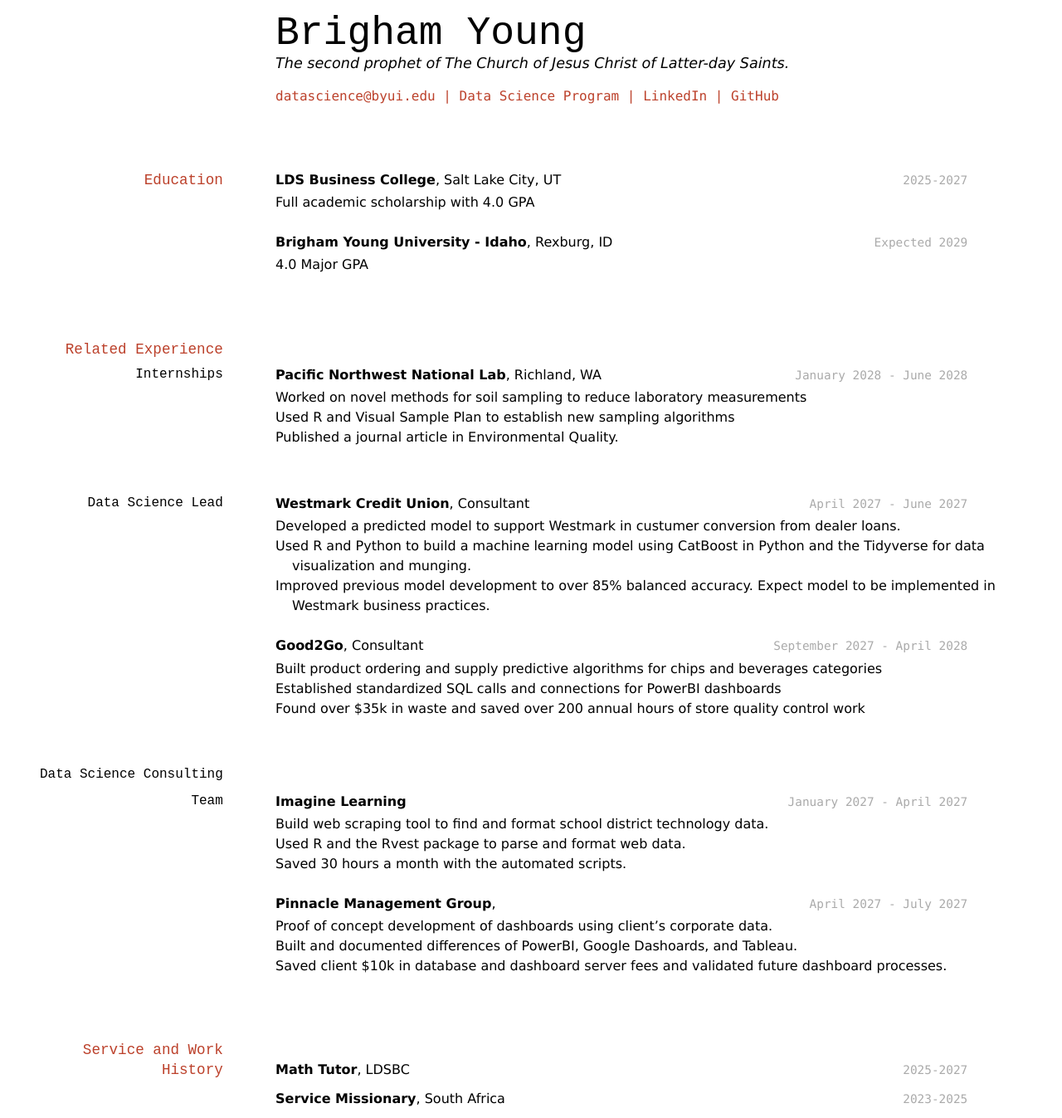
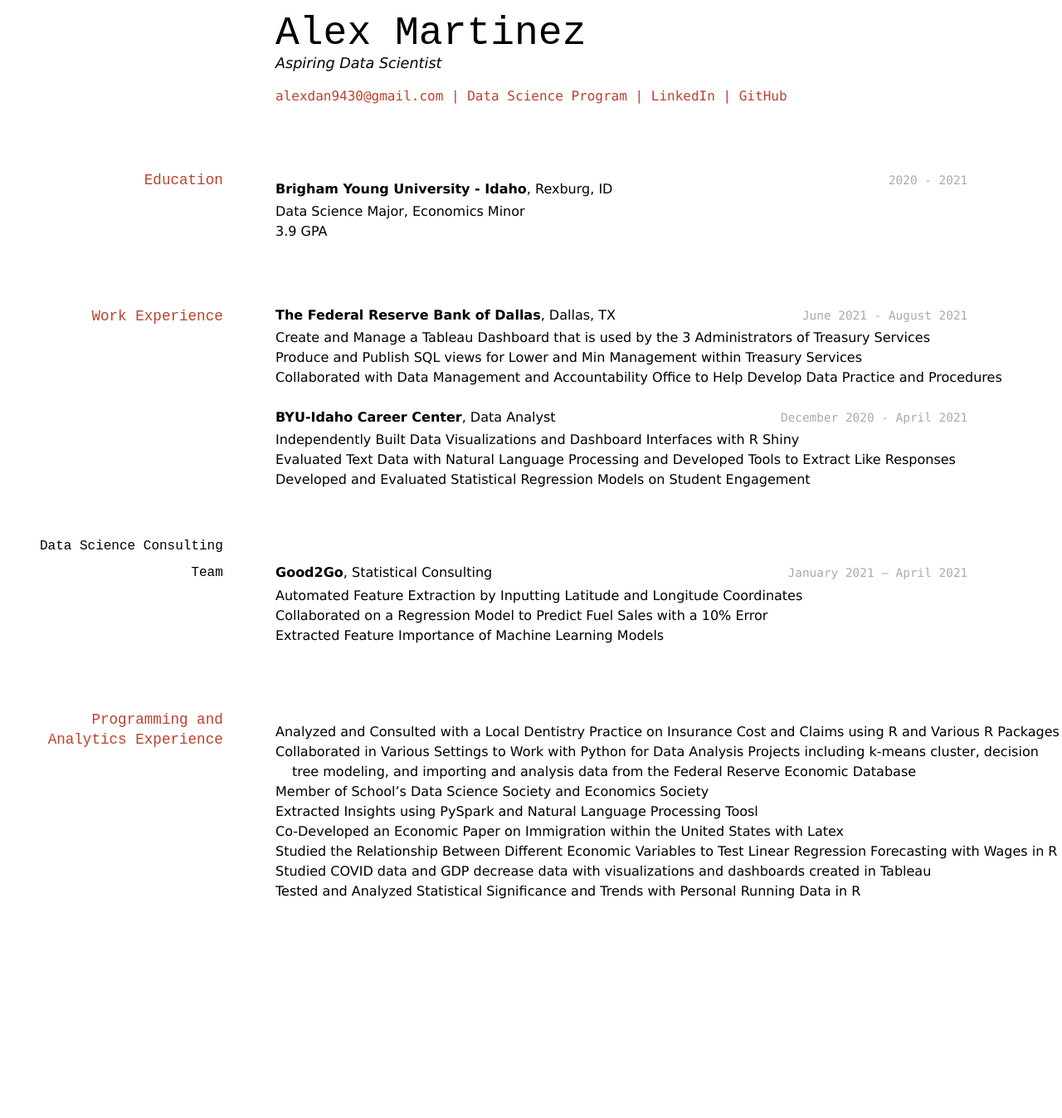
Before and after one commit to byuids-resumes/Martinez_Resume, a Jekyll site: the page built from docs/index.md, in a window 1280 px wide. Shown: the whole page at 83% size. Built offline with Jekyll 4.4.1, drawn with Linux system fonts in a browser that asks for light colours; after the commit the page ends 1110 px from its top, so only the background shows below that.

Commit message:
Update index.md
Updated Resume in Index.md

```diff
--- a/docs/index.md
+++ b/docs/index.md
@@ -1,87 +1,66 @@
 ---
 layout: cv
-title: Brigham Young's Resume
+title: Alex Martinez's Resume
 ---
-# Brigham Young
-The second prophet of The Church of Jesus Christ of Latter-day Saints.
+# Alex Martinez
+Aspiring Data Scientist
 
 <div id="webaddress">
-<a href="datascience@byui.edu">datascience@byui.edu</a>
+<a href="alexdan9430@gmail.com">alexdan9430@gmail.com</a>
 | <a href="https://byuidatascience.github.io/development.html">Data Science Program</a>
-| <a href="https://www.linkedin.com/groups/13537407/">LinkedIn</a>
-| <a href="https://github.com/byuids-resumes">GitHub</a>
+| <a href="https://www.linkedin.com/in/alex-martinez-7047ab1a0/">LinkedIn</a>
+| <a href="https://github.com/Admar17">GitHub</a>
 </div>
 
 <!-- https://www.monique.tech/the-art-of-markdown -->
 
 ## Education
 
-`2025-2027`
-__LDS Business College__, Salt Lake City, UT
+`2020 - 2021`
 
-- Full academic scholarship with 4.0 GPA
-
-`Expected 2029`
 __Brigham Young University - Idaho__, Rexburg, ID
 
-- 4.0 Major GPA
+- Data Science Major, Economics Minor
+- 3.9 GPA
 
+## Work Experience
 
-## Related Experience
+`June 2021 - August 2021`
+__The Federal Reserve Bank of Dallas__, Dallas, TX
 
-### Internships
+-	Create and Manage a Tableau Dashboard that is used by the 3 Administrators of Treasury Services
+-	Produce and Publish SQL views for Lower and Min Management within Treasury Services
+-	Collaborated with Data Management and Accountability Office to Help Develop Data Practice and Procedures
 
-`January 2028 - June 2028`
-__Pacific Northwest National Lab__, Richland, WA
+`December 2020 - April 2021`
+__BYU-Idaho Career Center__, Data Analyst
 
-- Worked on novel methods for soil sampling to reduce laboratory measurements
-- Used R and Visual Sample Plan to establish new sampling algorithms
-- Published a journal article in Environmental Quality.
-
-### Data Science Lead
-
-`April 2027 - June 2027`
-__Westmark Credit Union__, Consultant
-
-- Developed a predicted model to support Westmark in custumer conversion from dealer loans.
-- Used R and Python to build a machine learning model using CatBoost in Python and the Tidyverse for data visualization and munging.
-- Improved previous model development to over 85% balanced accuracy. Expect model to be implemented in Westmark business practices.
-
-`September 2027 - April 2028`
-__Good2Go__, Consultant
-
-- Built product ordering and supply predictive algorithms for chips and beverages categories
-- Established standardized SQL calls and connections for PowerBI dashboards
-- Found over $35k in waste and saved over 200 annual hours of store quality control work
+-	Independently Built Data Visualizations and Dashboard Interfaces with R Shiny
+-	Evaluated Text Data with Natural Language Processing and Developed Tools to Extract Like Responses
+-	Developed and Evaluated Statistical Regression Models on Student Engagement
 
 ### Data Science Consulting Team
 
-`January 2027 - April 2027`
-__Imagine Learning__
+`January 2021 – April 2021`
+__Good2Go__, Statistical Consulting
 
-- Build web scraping tool to find and format school district technology data.
-- Used R and the Rvest package to parse and format web data.
-- Saved 30 hours a month with the automated scripts.
-
-`April 2027 - July 2027`
-__Pinnacle Management Group__,
-
-- Proof of concept development of dashboards using client's corporate data.
-- Built and documented differences of PowerBI, Google Dashoards, and Tableau.
-- Saved client $10k in database and dashboard server fees and validated future dashboard processes.
+-	Automated Feature Extraction by Inputting Latitude and Longitude Coordinates
+-	Collaborated on a Regression Model to Predict Fuel Sales with a 10% Error
+-	Extracted Feature Importance of Machine Learning Models
 
 
-## Service and Work History
-
-`2025-2027`
-__Math Tutor__, LDSBC
-
-
-`2023-2025`
-__Service Missionary__, South Africa
+## Programming and Analytics Experience
+-	Analyzed and Consulted with a Local Dentistry Practice on Insurance Cost and Claims using R and Various R Packages
+-	Collaborated in Various Settings to Work with Python for Data Analysis Projects including k-means cluster, decision tree modeling, and importing and analysis data from the Federal Reserve Economic Database
+-	Member of School's Data Science Society and Economics Society
+-	Extracted Insights using PySpark and Natural Language Processing Toosl
+-	Co-Developed an Economic Paper on Immigration within the United States with Latex
+-	Studied the Relationship Between Different Economic Variables to Test Linear Regression Forecasting with Wages in R
+-	Studied COVID data and GDP decrease data with visualizations and dashboards created in Tableau
+-	Tested and Analyzed Statistical Significance and Trends with Personal Running Data in R
 
 
 
 <!-- ### Footer
 
-Last updated: May 2013 -->
+Last updated: July 2021 -->
```
